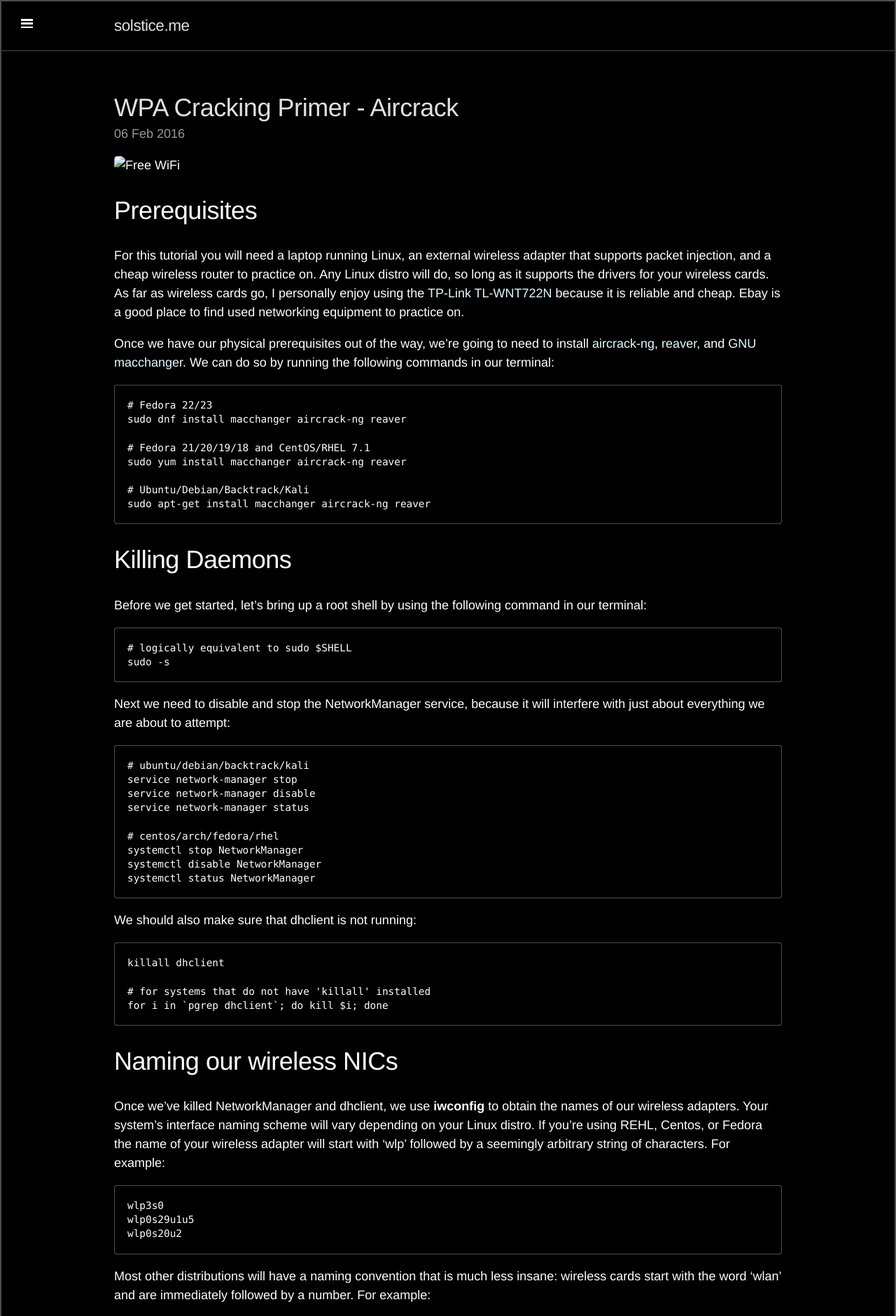
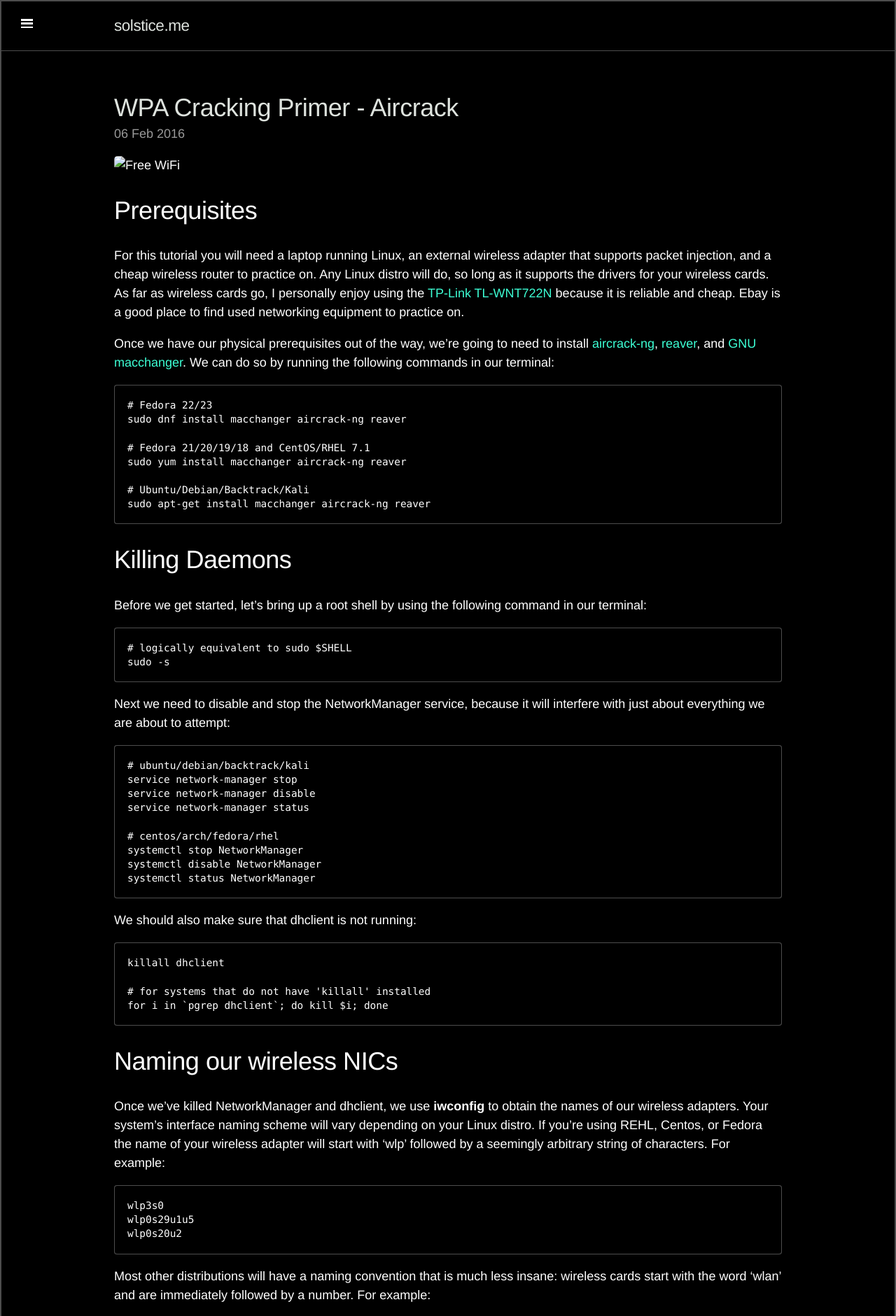
Before and after one commit to s0lst1c3/s0lst1c3.github.io, a Jekyll site: the page built from _posts/2016-02-06-2015-WPA-Cracking-Primer.md, in a window 1280 px wide. Shown: the top 1881 px of the page at 70% size. Built offline with Jekyll 4.4.1, drawn with Linux system fonts in a browser that asks for light colours; comment, search, counter and statistics services are not loaded.

Commit message:
to github yay

```diff
--- a/public/css/naringu.css
+++ b/public/css/naringu.css
@@ -57,13 +57,13 @@ body {
 
 /* No `:visited` state is required by default (browsers will use `a`) */
 a {
-  color: #e2faff;
+  color: #3dffd5;
   /**color: #000;*/
   /**color: #25BFBF;  */
   text-decoration: none;
 }
 a strong {
-  color: #e2faff;
+  color: #3dffd5;
   /*color: inherit;*/
 }
 
```
